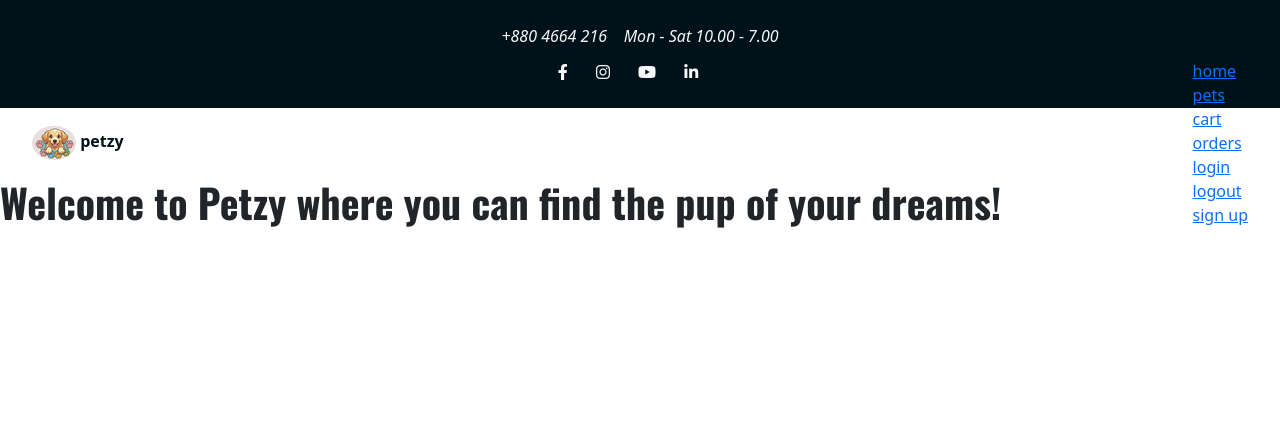
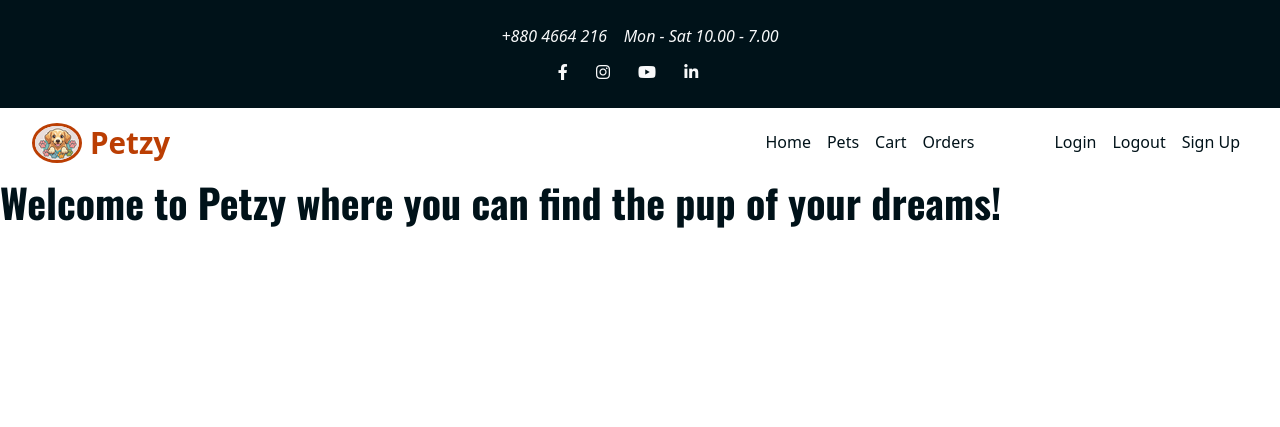
Before and after one commit to johnclamy/petstoreproject, a Django app: template default/templates/default/index.html in a window 1280 px wide. Shown: the top 427 px of the page. Run offline with Django 5.2, Linux system fonts and the light colour scheme; the template is opened without the code that fills it, so the values that code supplies are empty; some libraries are stand-ins or nearby versions.

Commit message:
set the line height and font size in the body rule

```diff
--- a/petstore/static/css/style.css
+++ b/petstore/static/css/style.css
@@ -45,8 +45,9 @@
     --dj-link-visited: var(--bs-purple)                 /* light background */
 
     /* Fonts */
-    --font-size: 1rem; /* 16px */
-    --line-height: 1.5;
+    --base-font-size: 16px;
+    --font-size: 1rem;
+    --base-line-height: 1.5;
 
     /* Layouts */
     --margin: 1rem;
@@ -81,6 +82,12 @@ li {
 
 img {
     max-width: 100%;
+}
+
+body {
+    font-size: var(--base-font-size);
+    line-height: var(--base-line-height);
+    color: var(--dj-text-2);
 }
 
 .oswald-headings {
@@ -132,7 +139,7 @@ img {
 }
 
 nav {
-    height: 70px;
+    height: 4.375rem;
     background: var(--bs-white);
     color: var(--dj-text-2);
     padding: 0 calc(var(--padding) * 2);
@@ -143,5 +150,55 @@ nav {
     top: 0;
 }
 
+.nav-links,
+.nav-links__standard,
+.nav-links__accounts {
+  display: flex;
+}
+
+.nav-links__standard {
+  margin-right: 4rem;
+}
+
+.logo {
+    display: flex;
+    align-items: center;
+}
+
+.logo img {
+    border: 3px solid #bb3e03;
+}
+
+.logo b {
+    text-transform: capitalize;
+    color: var(--dj-dark-orange);
+    font-size: calc(var(--font-size) * 1.85);
+    margin: 0 calc(var(--margin) * 0.5);
+}
+
+nav li {
+  list-style: none;
+  margin: 0 calc(var(--margin) * 0.5);
+  text-transform: capitalize;
+}
+nav a {
+  text-decoration: none;
+  color: var(--dj-text-2);
+}
+nav a:hover {
+  color: var(--dj-dark-orange);
+}
+nav a::after {
+  content: "";
+  display: block;
+  height: 0.1875rem;
+  background: var(--dj-dark-orange);
+  width: 0%;
+  transition: all ease-in-out 300ms;
+}
+nav a:hover::after {
+  width: 100%;
+}
+
 
 /* Default app: index.html, about-us.html */
```
